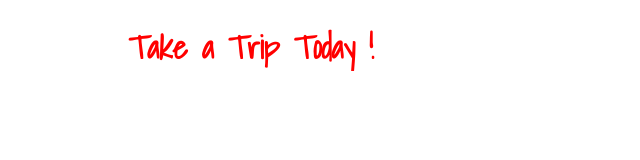
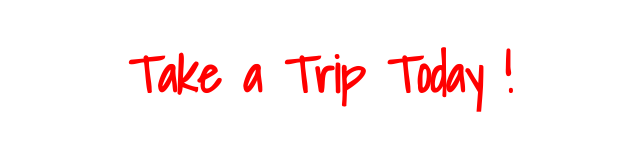
Before and after one commit to vetalove/-BitwiseFinalProject-main, a plain HTML site: page contact.html in a window 1280 px wide. Shown: the whole page, without its empty margins (259-899 px from the left). Drawn offline with Linux system fonts and the light colour scheme.

Commit message:
made h1 thicker

```diff
--- a/CSS/contact.css
+++ b/CSS/contact.css
@@ -2,4 +2,5 @@ h1 {
     color: red;
     font-family: 'Shadows Into Light', cursive;
     margin-left: 30%;
+    font-size: 50px;
 }
--- a/contact.html
+++ b/contact.html
@@ -6,11 +6,11 @@
     <meta name="viewport" content="width=device-width, initial-scale=1.0">
     <title>Document</title>
     <link rel="stylesheet" href="/CSS/contact.css">
+    <link href="https://fonts.googleapis.com/css2?family=Shadows+Into+Light&display=swap" rel="stylesheet">
 </head>
 <body>
     <h1>Take a Trip Today !</h1>
-    <link rel="preconnect" href="https://fonts.googleapis.com">
-<link rel="preconnect" href="https://fonts.gstatic.com" crossorigin>
-<link href="https://fonts.googleapis.com/css2?family=Shadows+Into+Light&display=swap" rel="stylesheet">
+
+
 </body>
 </html>
```
